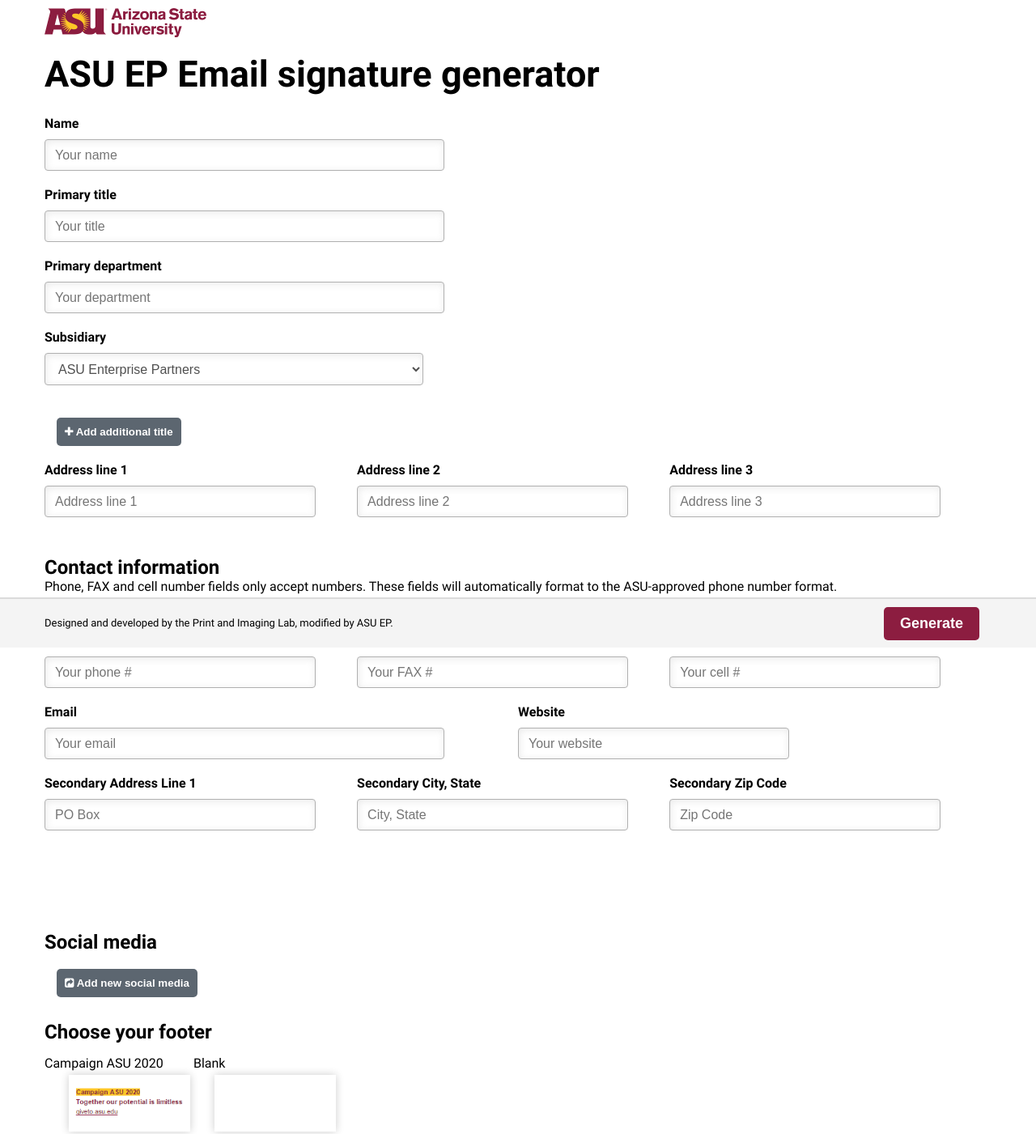
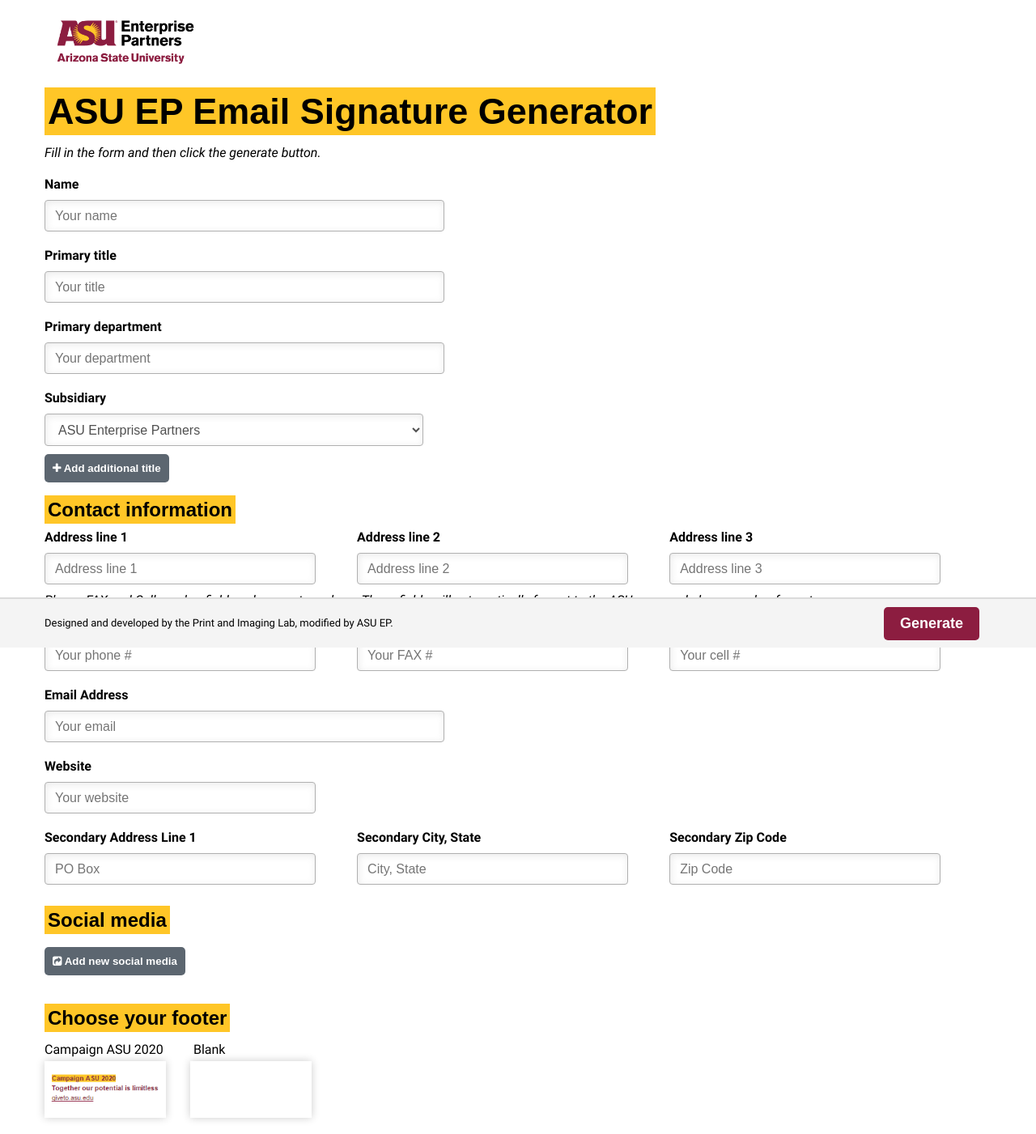
Before and after one commit to gabemartinez/asuepemailsig, a plain HTML site: page index.html in a window 1280 px wide. Shown: the top 1401 px of the page at 81% size. Drawn offline with Linux system fonts and the light colour scheme.

Commit message:
Updated UI and logos.

```diff
--- a/index.html
+++ b/index.html
@@ -2,7 +2,7 @@
 <!-- saved from url=(0031)https://print.asu.edu/EmailSig/ -->
 <html><head><meta http-equiv="Content-Type" content="text/html; charset=UTF-8">
 
-    <title>ASU Email signature generator</title>
+    <title>ASU EP Email signature generator</title>
     <link rel="stylesheet" href="./sigfiles/global.css" media="screen" title="no title" charset="utf-8">
     <link href="./sigfiles/ourstyles.css" rel="stylesheet" type="text/css">
     <link rel="stylesheet" href="./sigfiles/font-awesome.min.css">
@@ -32,8 +32,9 @@
           <li>Microsoft Edge version 15+</li>
         </ul>
       </div> -->
-      <img width="200px" alt="ASU Logo" src="./sigfiles/full_logo.png">
-      <h1>ASU EP Email signature generator</h1>
+      <img width="200px" alt="ASU Logo" src="./sigfiles/asu_enterpartners_horiz_rgb_maroongold_150ppi_0.png">
+      <h1><span style="background-color: #ffc627; padding: 4px;">ASU EP Email Signature Generator</span></h1>
+      <p><em>Fill in the form and then click the generate button.</em></p>
 	  <!-- <p>
 	  Generate an Enterprise Marketing Hub-approved on-brand email signature. If you need assistance, please call 480-727-1636 or email print@asu.edu.
 	  </p> -->
@@ -80,7 +81,7 @@
 
       <br class="clear">
 
-      <button class="addTitles" onclick="generateSubTitle()"><i class="fa fa-plus" aria-hidden="true"></i> Add additional title</button>
+      <button class="addTitles" onclick="generateSubTitle()" style="margin: 0 0 0 0 !important;"><i class="fa fa-plus" aria-hidden="true"></i> Add additional title</button>
       <br class="clear">
 
       <div id="subDeptHolder" class="ui-sortable">
@@ -88,7 +89,7 @@
       </div>
 
 
-
+      <h2 style="padding-top: 20px;"><span style="background-color: #ffc627; padding: 4px;">Contact information</span></h2>
       <div class="inputContainer phone">
         <label for="addLine1"> Address line 1 </label>
         <input id="addLine1" type="text" name="addLine1" placeholder="Address line 1" value="">
@@ -105,15 +106,14 @@
       </div>
 
       <br class="clear">
-      <br class="clear">
-      <br>
-    <h2> Contact information </h2>
+      <!-- <br class="clear">
+      <br> -->
       <p>
-        Phone, FAX and cell number fields only accept numbers.  These fields will automatically format to the ASU-approved phone number format.
+        <em>Phone, FAX and Cell number fields only accept numbers.  These fields will automatically format to the ASU-approved phone number format.</em>
       </p>
 
-      <br>
-      <br>
+      <!-- <br>
+      <br> -->
       <div class="inputContainer phone">
         <label for="phone"> Phone # </label>
         <input id="phone" type="text" name="phone" placeholder="Your phone #" min="0" value="">
@@ -130,9 +130,10 @@
       </div>
 
       <div class="inputContainer">
-        <label for="email"> Email </label>
+        <label for="email"> Email Address </label>
         <input id="email" type="text" name="email" placeholder="Your email" value="">
       </div>
+      <br class="clear">
 
       <div class="inputContainer phone">
         <label for="web"> Website </label>
@@ -155,15 +156,10 @@
         <input id="addLine33" type="text" name="addLine33" placeholder="Zip Code">
       </div>
 
-
-
       <br class="clear">
 
-
-
-
-      <br class="clear">
-      <br>
+      <!-- <br class="clear">
+      <br> -->
       <!-- <h2> Custom statements </h2>
       <p>
         <strong>"Add additional statement to current line"</strong> adds a new statement where you provide the entire statement, the text inside of the statement you want to be linked, and the link URL.
@@ -174,26 +170,27 @@
       <br>
       <button onclick="createSubCat()"><i class="fa fa-object-group" aria-hidden="true"></i> Add new line</button>
       <button onclick="createLinks()"><i class="fa fa-plus" aria-hidden="true"></i> Add additional statement to current line</button> -->
-      <br>
-      <br class="clear">
+      <!-- <br>
+      <br class="clear"> -->
 
+      <!--
       <br>
       <div id="subLinkHolder" class="ui-sortable">
 
       </div>
-      <br>
+      <br> -->
 
 
-      <h2> Social media </h2>
+      <h2 style="padding-top: 20px;"><span style="background-color: #ffc627; padding: 4px;">Social media</span></h2>
       <br>
-      <button onclick="createSocialMedia()"><i class="fa fa-share-square" aria-hidden="true"></i> Add new social media</button>
+      <button onclick="createSocialMedia()" style="margin: 0 0 0 0 !important;"><i class="fa fa-share-square" aria-hidden="true"></i> Add new social media</button>
       <br class="clear">
       <div id="socialMediaHolder" class="ui-sortable">
 
       </div>
       <br class="clear">
 
-      <h2>Choose your footer</h2>
+      <h2 style="padding-top: 20px;"><span style="background-color: #ffc627; padding: 4px;">Choose your footer</span></h2>
       <!-- <div class="topBottomLabel">
         #1 in innovation
       </div> -->
@@ -233,7 +230,7 @@
   </div>
   <div id="mask">
     <div class="thePreview">
-      <h2>Your signature <span onclick="hidePreview()" class="hidePreview"><i class="fa fa-times-circle"></i> </span></h2>
+      <h2 style="padding-bottom: 20px"><span style="background-color: #ffc627; padding: 4px;">Your signature</span> <span onclick="hidePreview()" class="hidePreview"><i class="fa fa-times-circle"></i> </span></h2>
       <section class="example" id="example">
         <table cellpadding="0" cellspacing="0" style="padding-right:8px; font-size:10pt; font-weight:normal; padding-left:8px; line-height:16px; font-family:Arial,Sans Serif; color:#000000">
       		<tbody><tr>
@@ -297,7 +294,7 @@
 
       <button id="button" type="button" onclick="doData()" data-clipboard-target="#example" name="button"><i class="fa fa-clipboard" aria-hidden="true"></i> Copy your signature</button>
             <br class="clear">
-      <div class="youneedthis">
+      <div class="youneedthis" style="display: none">
 
       </div>
     </div>
--- a/sigfiles/custom.js
+++ b/sigfiles/custom.js
@@ -268,7 +268,7 @@
    if($('#addLine1').val() != '') {
    var val = '<tr>' +
        '<td>'+
-        '<span style="color:#000; font-size:8pt; font-weight:bold;">'+$('#addLine1').val()+$('#addLine2').val()+$('#addLine3').val()+'</span>'+
+        '<span style="color:#000; font-size:8pt; font-weight:bold;">'+$('#addLine1').val()+' '+$('#addLine2').val()+' '+$('#addLine3').val()+'</span>'+
        '</td>'+
     '</tr>';
     $('#address').append(val);
@@ -281,7 +281,7 @@
    if($('#addLine11').val() != '') {
    var val = '<tr>' +
        '<td>'+
-        '<span style="color:#000; font-size:8pt; font-weight:bold;">'+$('#addLine11').val()+$('#addLine22').val()+$('#addLine33').val()+'</span>'+
+        '<span style="color:#000; font-size:8pt; font-weight:bold;">'+$('#addLine11').val()+' '+$('#addLine22').val()+' '+$('#addLine33').val()+'</span>'+
        '</td>'+
     '</tr>';
     $('#addressPO').append(val);
--- a/sigfiles/global.css
+++ b/sigfiles/global.css
@@ -429,7 +429,7 @@
   height:70px;
   float:left;
   box-shadow:0 0 10px rgba(0, 0, 0, 0.2);
-  margin-left:30px;
+  /* margin-left:30px; */
 }
 .bottomSelection.blank {
   background:#fff;
```
Also changed, not shown: sigfiles/asu_enterpartners_horiz_rgb_maroongold_150ppi_0.png (added).
